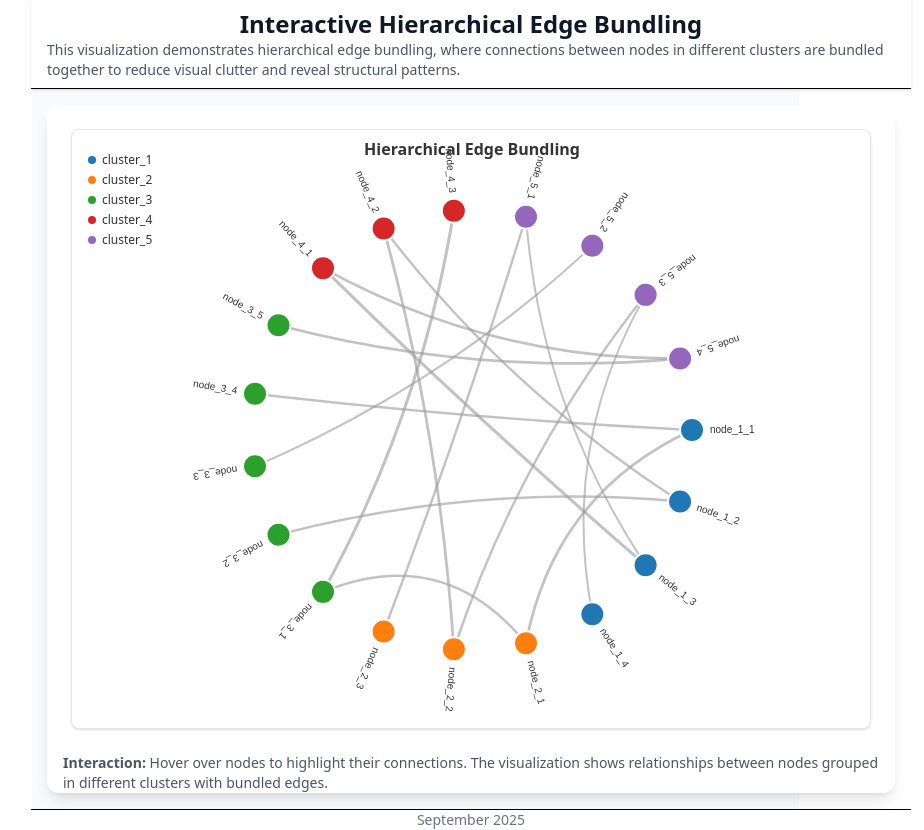
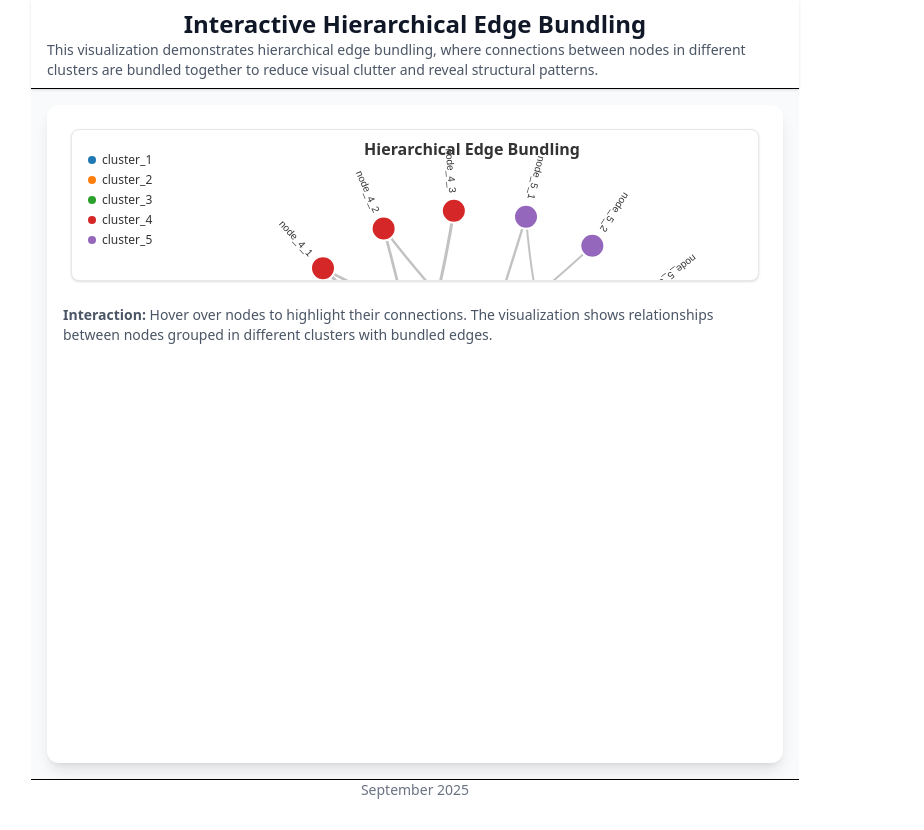
Before and after one commit to maxzz/20250920-d3-hierarchical-edge-bundling, a React (Vite) app in the folder apps/web/: page / in a window 1280 px wide. Shown: the whole page, without its empty margins (225-1149 px from the left). After the commit the page ends 800 px from the top, so only its background shows below. Built offline with nearby package versions, Linux system fonts and the light colour scheme.

Commit message:
WIP. HierarchicalEdgeBundling. parent-child relations. 1

```diff
--- a/apps/web/src/App.tsx
+++ b/apps/web/src/App.tsx
@@ -16,13 +16,12 @@ export function App() {
             </header>
 
             <main className="m-4 bg-white rounded-xl shadow-lg 1overflow-hidden">
-                <div className="p-6">
-                    <HierarchicalEdgeBundling
-                        data={sampleData}
-                        width={800}
-                        height={600}
-                    />
-                </div>
+
+                <HierarchicalEdgeBundling
+                    data={sampleData}
+                    width={800}
+                    height={600}
+                />
 
                 <p className="px-4 text-gray-600">
                     <strong>Interaction:</strong> Hover over nodes to highlight their connections.
--- a/apps/web/src/components/1-hierarchical-edge-bundling.tsx
+++ b/apps/web/src/components/1-hierarchical-edge-bundling.tsx
@@ -1,4 +1,4 @@
-import { useEffect, useRef } from "react";
+import { type HTMLAttributes, useEffect, useRef  } from "react";
 import { type HierarchicalData } from "../store/9-types";
 import { updateD3Diagram } from "./2-update-d3-diagram";
 
@@ -8,7 +8,7 @@ export interface HierarchicalEdgeBundlingProps {
     height?: number;
 }
 
-export function HierarchicalEdgeBundling({ data, width = 800, height = 600 }: HierarchicalEdgeBundlingProps) {
+export function HierarchicalEdgeBundling({ data, width = 800, height = 600, className, ...rest }: HierarchicalEdgeBundlingProps & HTMLAttributes<HTMLDivElement>) {
     const svgRef = useRef<SVGSVGElement>(null);
 
     useEffect(
@@ -17,12 +17,12 @@ export function HierarchicalEdgeBundling({ data, width = 800, height = 600 }: Hi
     );
 
     return (
-        <div className="flex flex-col items-center">
+        <div className="p-6 flex flex-col items-center" {...rest}>
             <svg
                 ref={svgRef}
-                width={width}
-                height={height}
-                className="border border-gray-200 rounded-lg shadow-sm bg-white"
+                // width={width}
+                // height={height}
+                className="size-full border bg-white border-gray-200 rounded-lg shadow-sm"
             />
         </div>
     );
```
